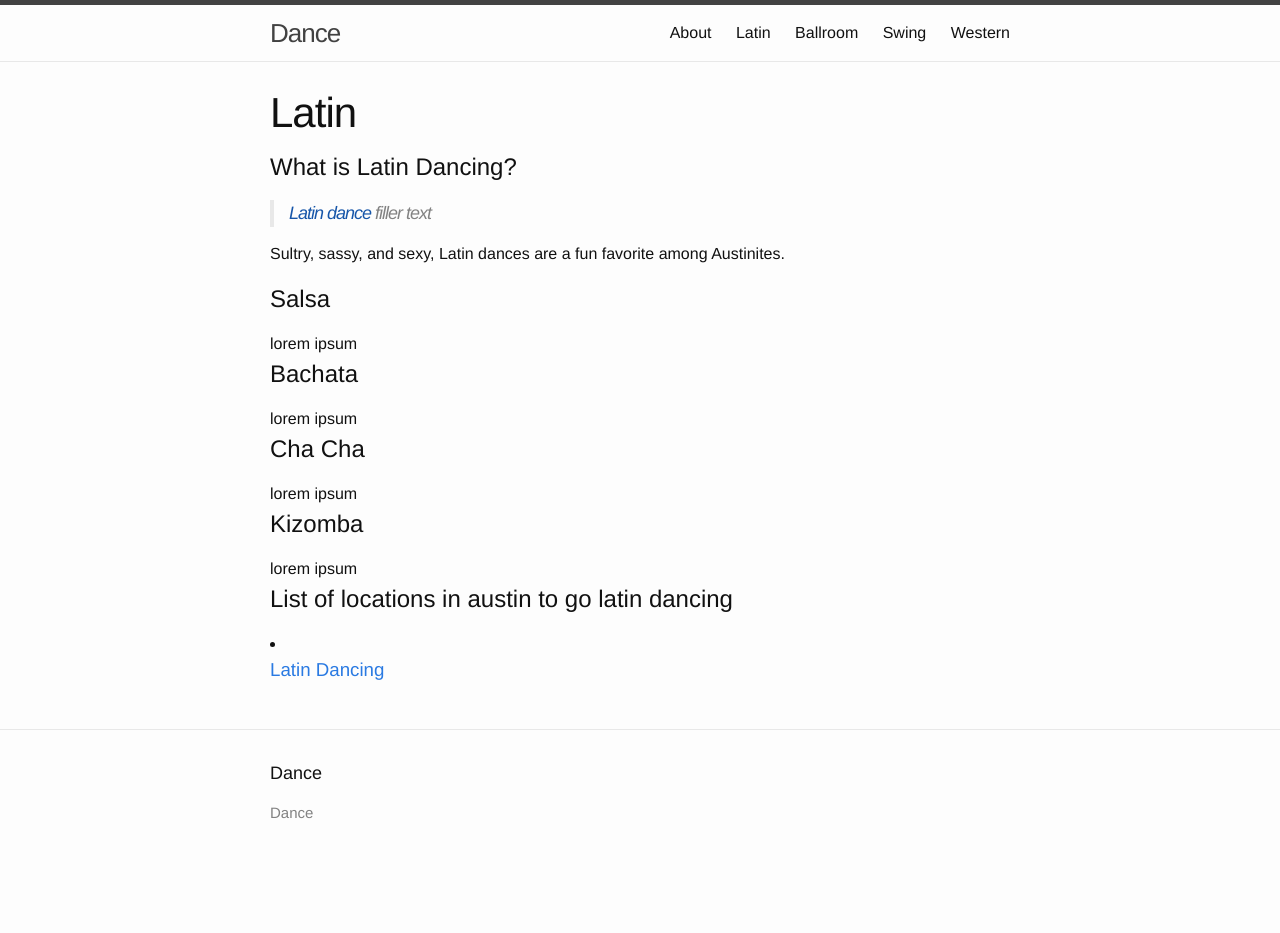
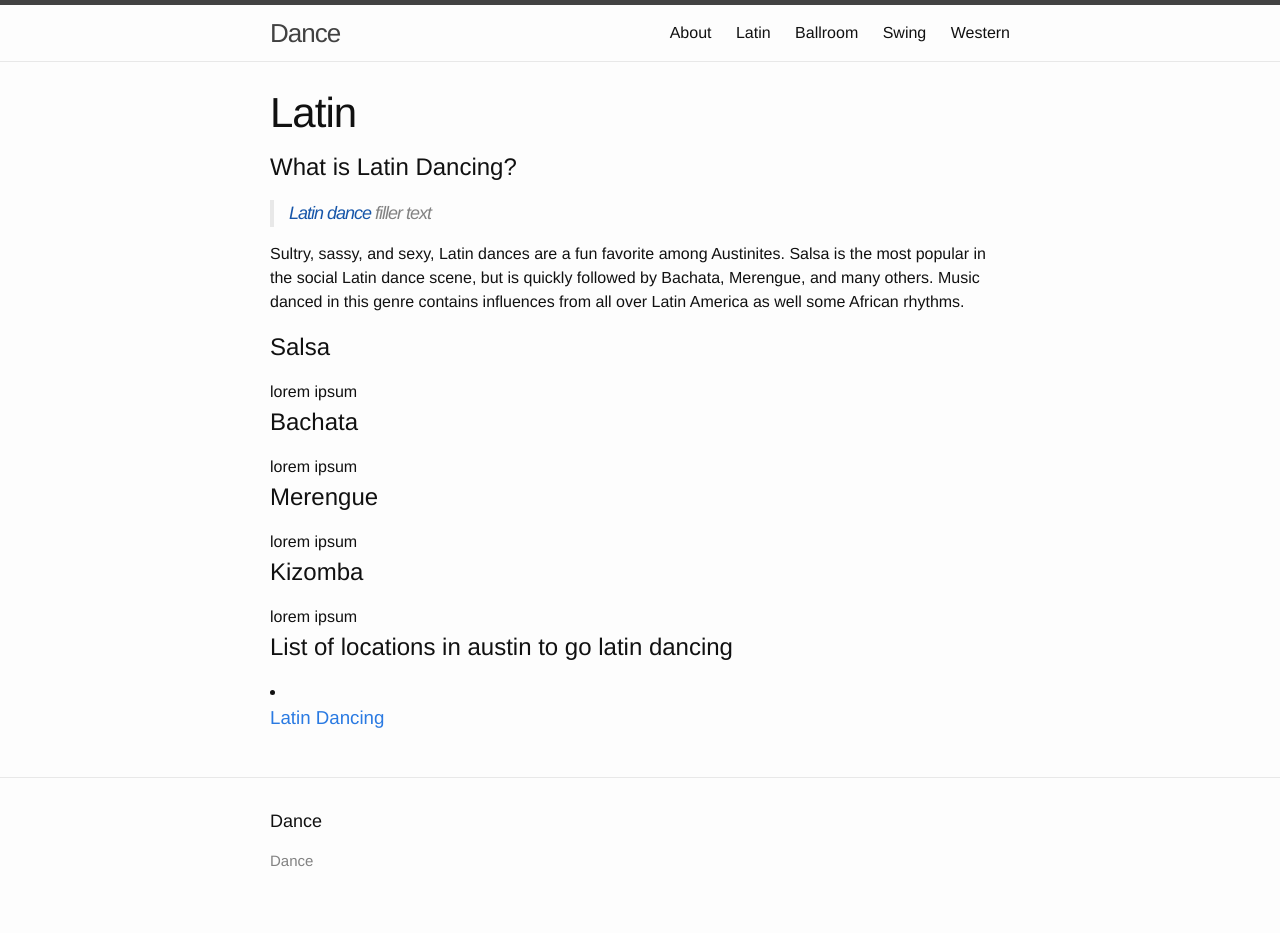
Before and after one commit to honeyjive/dance, a Jekyll site: the page built from latin/index.html, in a window 1280 px wide. Built offline with Jekyll 4.4.1, drawn with Linux system fonts in a browser that asks for light colours; before the commit the page ends 900 px from its top, so only the background shows below that.

Commit message:
Adding general description

```diff
--- a/latin/index.html
+++ b/latin/index.html
@@ -11,7 +11,7 @@ permalink: /latin/
 
 <!-- Brief overall description -->
 <p>
-	Sultry, sassy, and sexy, Latin dances are a fun favorite among Austinites.
+	Sultry, sassy, and sexy, Latin dances are a fun favorite among Austinites. Salsa is the most popular in the social Latin dance scene, but is quickly followed by Bachata, Merengue, and many others. Music danced in this genre contains influences from all over Latin America as well some African rhythms.
 </p>
 
 <h2>Salsa</h2>
@@ -20,7 +20,7 @@ lorem ipsum
 <h2>Bachata</h2>
 lorem ipsum
 
-<h2>Cha Cha</h2>
+<h2>Merengue</h2>
 lorem ipsum
 
 <h2>Kizomba</h2>
```
